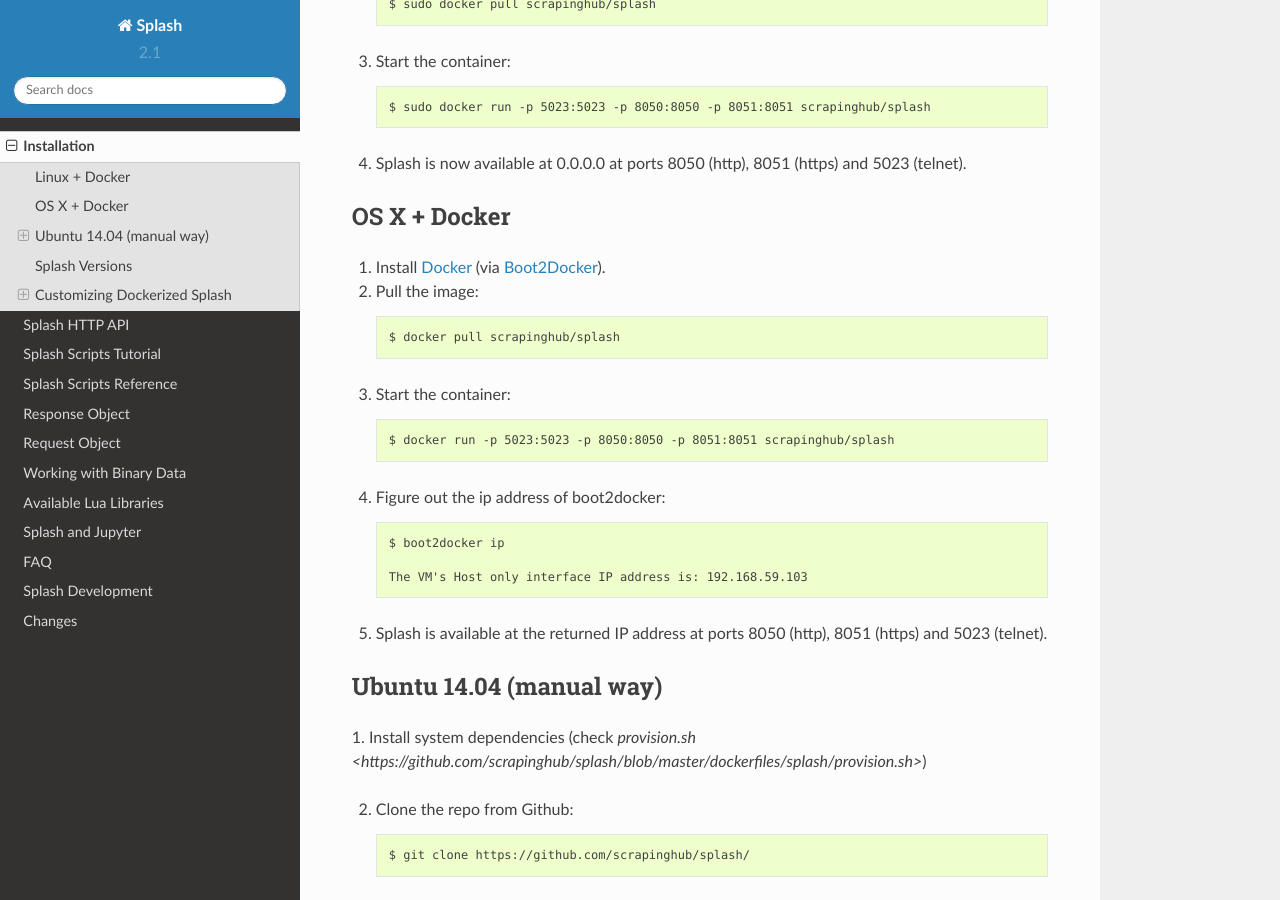
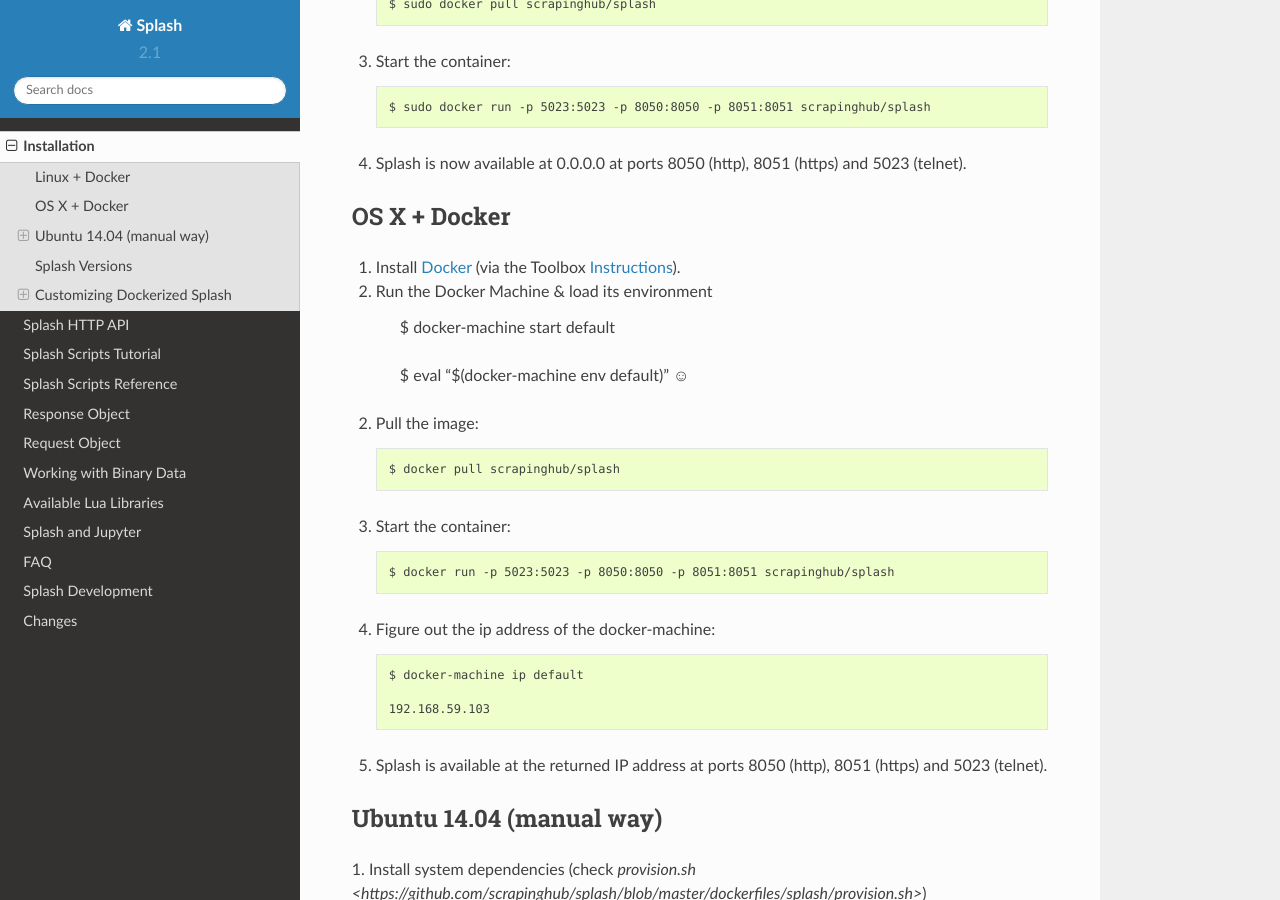
Before and after one commit to scrapinghub/splash, a Sphinx documentation site: the page built from docs/install.rst, in a window 1280 px wide and 900 px high, scrolled down 293 px. Built offline with Sphinx 7.4.7 and the Read the Docs theme 2.0.0, drawn with Linux system fonts in a browser that asks for light colours.

Commit message:
Update Install Documentation for Mac
Default way to run docker on a Mac is through docker-machine now.

Please have someone else test before merging.

```diff
--- a/docs/install.rst
+++ b/docs/install.rst
@@ -21,7 +21,13 @@
 OS X + Docker
 -------------
 
-1. Install Docker_ (via Boot2Docker_).
+1. Install Docker_ (via the Toolbox Instructions_).
+2. Run the Docker Machine & load its environment
+
+       $ docker-machine start default
+
+       $ eval "$(docker-machine env default)"                                                            ☺
+
 2. Pull the image::
 
        $ docker pull scrapinghub/splash
@@ -30,17 +36,17 @@
 
        $ docker run -p 5023:5023 -p 8050:8050 -p 8051:8051 scrapinghub/splash
 
-4. Figure out the ip address of boot2docker::
+4. Figure out the ip address of the docker-machine::
 
-       $ boot2docker ip
+       $ docker-machine ip default
 
-       The VM's Host only interface IP address is: 192.168.59.103
+       192.168.59.103
 
 5. Splash is available at the returned IP address at ports
    8050 (http), 8051 (https) and 5023 (telnet).
 
 .. _Docker: http://docker.io
-.. _Boot2Docker: http://boot2docker.io/
+.. _Instructions: https://docs.docker.com/mac/
 
 
 .. _manual-install-ubuntu:
```
